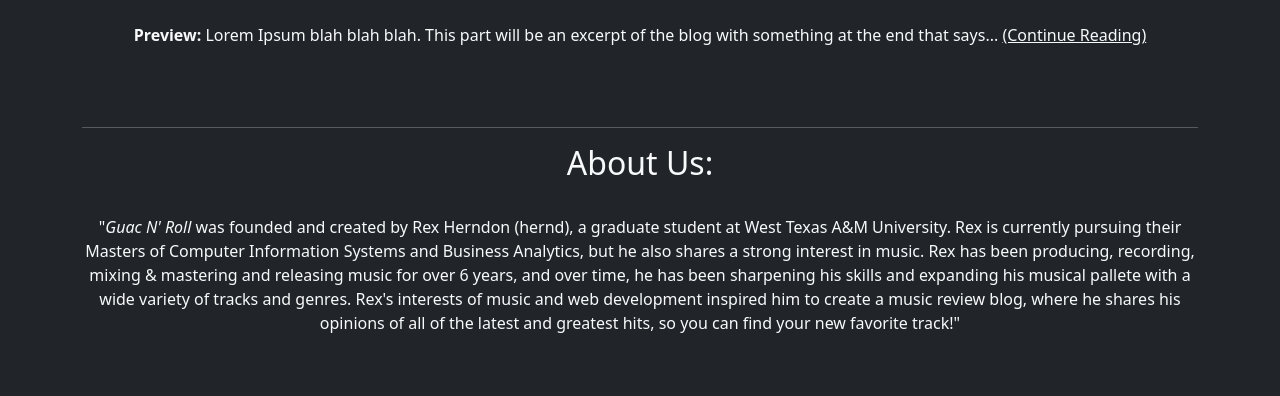
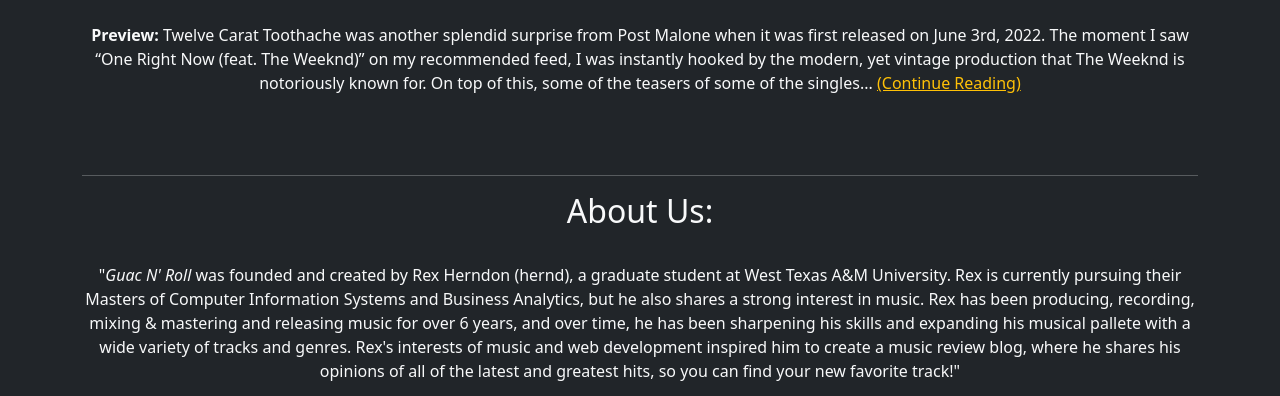
Before and after one commit to rexherndon/guac-n-roll, a Django app: page / in a window 1280 px wide. Shown: the part 738-1134 px from the top of the page. Before the commit the page ends 1071 px from the top, so only its background shows below. Run offline with Django 4.2, Linux system fonts and the light colour scheme.

Commit message:
Continued to add content and finalize other elements before deployment

```diff
--- a/articles/models.py
+++ b/articles/models.py
@@ -8,6 +8,7 @@
     title = models.CharField(max_length=255)
     body = models.TextField()
     date = models.DateTimeField(auto_now_add=True)
+    image_url = models.CharField(max_length=2083, default="https://www.billboard.com/wp-content/uploads/2021/07/rick-astley-villa-maria-2020-billboard-1548-1627575428.jpg") # This is the standard max length for URLs
     author = models.ForeignKey(
         settings.AUTH_USER_MODEL,
         on_delete=models.CASCADE,
--- a/articles/views.py
+++ b/articles/views.py
@@ -85,6 +85,7 @@
     fields = (
         "title",
         "body",
+        "image_url"
     )
     template_name = "article_edit.html"
 
@@ -105,7 +106,7 @@
 class ArticleCreateView(LoginRequiredMixin, CreateView):
     model = Article
     template_name = "article_new.html"
-    fields = ("title", "body")
+    fields = ("title", "body", "image_url")
 
     def form_valid(self, form):
         form.instance.author = self.request.user
--- a/templates/article_edit.html
+++ b/templates/article_edit.html
@@ -5,6 +5,6 @@
 <h1 class="text-light text-center">Edit</h1>
 <form action="" method="post" class="text-light">{% csrf_token %}
     {{ form|crispy }}
-    <button class="btn btn-info ml-2" type="submit">Update</button>
+    <button class="btn btn-warning ml-2" type="submit">Update</button>
 </form>
 {% endblock content %}
--- a/templates/article_new.html
+++ b/templates/article_new.html
@@ -3,8 +3,8 @@
 {% load crispy_forms_tags %}
 
 {% block content %}
-<h1>New article</h1>
-<form action="" method="post">{% csrf_token %}
+<h1 class=text-light>New article</h1>
+<form action="" method="post" class=text-light>{% csrf_token %}
     {{ form|crispy }}
     <button class="btn btn-success ml-2" type="submit">Save</button>
 </form>
--- a/templates/base.html
+++ b/templates/base.html
@@ -13,13 +13,13 @@
             <header class="p-3 mb-3 border-bottom">
                 <div class="container">
                     <div class="d-flex flex-wrap align-items-center justify-content-center justify-content-lg-start">
-                        <a class="navbar-brand text-light" href="{% url 'home' %}">Guac-N-Roll</a>
+                        <a class="navbar-brand text-warning" href="{% url 'home' %}">Guac N' Roll</a>
                         <ul class="nav col-12 col-lg-auto me-lg-auto mb-2 justify-content-center mb-md-0">
                         {% if user.is_authenticated %}
-                            <li><a href="{% url 'article_new' %}" class="nav-link px-2 link-info">+ New</a></li>
+                            <li><a href="{% url 'article_new' %}" class="text-warning nav-link px-2 link-info">+ New</a></li>
                         </ul>
                         <div class="dropdown text-end">
-                            <a href="#" class="d-block link-light text-decoration-none dropdown-toggle" id="dropdownUser1" data-bs-toggle="dropdown" aria-expanded="false">
+                            <a href="#" class="d-block link-warning text-decoration-none dropdown-toggle" id="dropdownUser1" data-bs-toggle="dropdown" aria-expanded="false">
                             {{ user.username }}
                             </a>
                             <ul class="dropdown-menu text-small" aria-labelledby="dropdownUser1">
@@ -30,8 +30,8 @@
                         {% else %}
                         </ul>
                         <div class="text-end">
-                            <a href="{% url 'login' %}" class="btn btn-outline-primary me-2"> Log In</a>
-                            <a href="{% url 'signup' %}" class="btn btn-primary">Sign Up</a>
+                            <a href="{% url 'login' %}" class="text-dark btn btn-warning me-2"> Log In</a>
+                            <a href="{% url 'signup' %}" class="text-dark btn btn-warning ml-2">Sign Up</a>
                         </div>
                         {% endif %}
                     </div>
--- a/templates/home.html
+++ b/templates/home.html
@@ -5,25 +5,28 @@
 {% block content %}
 
 <h1 class="text-light text-center">Guac N' Roll</h1>
-<h3 class="text-light text-center">"Reviewing all of the latest and greatest hits, so you can find the songs that you love!"</h3>
+<h3 class="text-light text-center">"Reviewing all of the latest and greatest hits, so you can find the songs that you
+    love!"</h3>
 
 {% if user.is_authenticated %}
+
 <!-- http://127.0.0.1:8000/articles/ -->
-    <br>
+<br>
 
-    <p class="text-center"><a href="/articles/" class="text-light btn btn-success ml-2">View Articles</a></p>
-    <br>
+<p class="text-center"><a href="/articles/" class="text-dark btn btn-warning ml-2">View Articles</a></p>
+<br>
 
 {% else %}
-    <br>
-    <br>
 
-    <p class="text-light text-center">You are currently not logged in as a user. <a href="{% url 'signup' %}" class="text-light">Sign up</a> for a <i>free account</i> to read all of our latest articles!
+<br>
+<br>
+
+<p class="text-light text-center">You are currently not logged in as a user. <a href="{% url 'signup' %}" class="text-warning">Sign up</a> for a <i>free account</i> to read all of our latest articles!
 
     <br>
     <br>
 
-{% endif %}
+    {% endif %}
 
 <h2 class="text-light text-center">Featured Article:</h2>
 
@@ -32,11 +35,16 @@
 <br>
 
 <div class="text-center">
-    <img src="https://deadline.com/wp-content/uploads/2022/09/GettyImages-993062898.jpg" class="rounded border-info">
+    <img src="https://consequence.net/wp-content/uploads/2019/11/post-malone-2020-runaway-tour-dates-tickets.png"
+        class="rounded border-info">
 </div>
 
 <br>
-<p class="text-light text-center"><b>Preview: </b>Lorem Ipsum blah blah blah. This part will be an excerpt of the blog with something at the end that says... <a href="#" class="text-light">(Continue Reading)</a></p>
+<p class="text-light text-center"><b>Preview: </b>Twelve Carat Toothache was another splendid surprise from Post Malone
+    when it was first released on June 3rd, 2022. The moment I saw “One Right Now (feat. The Weeknd)” on my recommended
+    feed, I was instantly hooked by the modern, yet vintage production that The Weeknd is notoriously known for. On top
+    of this, some of the teasers of some of the singles... <a href="/articles/7/" class="text-warning">(Continue
+        Reading)</a></p>
 
 <br>
 <br>
@@ -44,7 +52,18 @@
 
 <h2 class="text-light text-center">About Us:</h2>
 <br>
-<p class="text-light text-center">"<i>Guac N' Roll</i> was founded and created by Rex Herndon (hernd), a graduate student at West Texas A&M University. Rex is currently pursuing their Masters of Computer Information Systems and Business Analytics, but he also shares a strong interest in music. Rex has been producing, recording, mixing & mastering and releasing music for over 6 years, and over time, he has been sharpening his skills and expanding his musical pallete with a wide variety of tracks and genres. Rex's interests of music and web development inspired him to create a music review blog, where he shares his opinions of all of the latest and greatest hits, so you can find your new favorite track!"</p>
+<p class="text-light text-center">"<i>Guac N' Roll</i> was founded and created by Rex Herndon (hernd), a graduate
+    student at West Texas A&M University. Rex is currently pursuing their Masters of Computer Information Systems and
+    Business Analytics, but he also shares a strong interest in music. Rex has been producing, recording, mixing &
+    mastering and releasing music for over 6 years, and over time, he has been sharpening his skills and expanding his
+    musical pallete with a wide variety of tracks and genres. Rex's interests of music and web development inspired him
+    to create a music review blog, where he shares his opinions of all of the latest and greatest hits, so you can find
+    your new favorite track!"</p>
+
+<div class="text-center">
+    <img src="https://i.scdn.co/image/ab67616d00001e02e5020454aa9de2ece2134f4c" alt="Rex's newest album, Sunset Drive">
+</div>
+
 
 <br>
 <br>
--- a/templates/registration/login.html
+++ b/templates/registration/login.html
@@ -7,8 +7,8 @@
 <h2 class="text-light text-center">Log In</h2>
 <form class="text-light" method="post">{% csrf_token %}
     {{ form|crispy }}
-    <button class="btn btn-success ml-2" type="submit">Log In</button>
+    <button class="text-dark btn btn-warning ml-2" type="submit">Log In</button>
 </form>
 <br>
-<p><a class="link-light" href="{% url 'password_reset' %}">Forgot your password?</a></p>
+<p><a class="link-warning" href="{% url 'password_reset' %}">Forgot your password?</a></p>
 {% endblock content %}
--- a/templates/registration/password_change_form.html
+++ b/templates/registration/password_change_form.html
@@ -9,6 +9,6 @@
 
 <form method="POST" class="text-light">{% csrf_token %}
     {{ form|crispy }}
-    <input class="btn btn-success" type="submit" value="Change my password">
+    <input class="text-dark btn btn-warning ml-2" type="submit" value="Change my password">
 </form>
 {% endblock content %}
--- a/templates/registration/password_reset_complete.html
+++ b/templates/registration/password_reset_complete.html
@@ -4,7 +4,7 @@
 
 {% block content %}
 <h1 class="text-light">Password reset complete</h1>
-<p class="text-light">Your new password has been set.</p>
-<p class="text-light">You can log in now on the
-<a class="link-light" href="{% url 'login' %}">Log In page</a>.</p>
+<p class="text-light">Your new password has been set. You can log in now on the <a class="link-warning" href="{% url 'login' %}">Log In page</a>.</p>
+
+<img src="https://media.istockphoto.com/id/151546027/photo/happy-young-guy-showing-thumbs-up-sign.jpg?s=1024x1024&w=is&k=20&c=wzw0mXJ6UKRIiDaYra15Kf8MLs6ncHTDVwEr-IaeKAA=" alt="Guy giving a thumbs up">
 {% endblock content %}
--- a/templates/registration/password_reset_confirm.html
+++ b/templates/registration/password_reset_confirm.html
@@ -7,6 +7,6 @@
 <h1 class="text-light">Set a new password!</h1>
 <form method="POST" class="text-light">{% csrf_token %}
     {{ form|crispy }}
-    <input class="btn btn-success" type="submit" value="Change my password">
+    <input class="text-dark btn btn-warning ml-2" type="submit" value="Change my password">
 </form>
 {% endblock content %}
--- a/templates/registration/signup.html
+++ b/templates/registration/signup.html
@@ -7,7 +7,7 @@
 <h2 class="text-light">Sign Up</h2>
 <form method="post" class="text-light">{% csrf_token %}
     {{ form|crispy }}
-    <button class="btn btn-success" type="submit">Sign Up</button>
+    <button class="btn btn-warning" type="submit">Sign Up</button>
 </form>
 
 {% endblock content %}
```
Also changed, not shown: templates/article_detail.html (+17 -9 lines), templates/article_list.html (+22 -7 lines), templates/registration/password_reset_form.html (+7 -1 lines), articles/migrations/0003_article_image_url.py (added), db.sqlite3.
